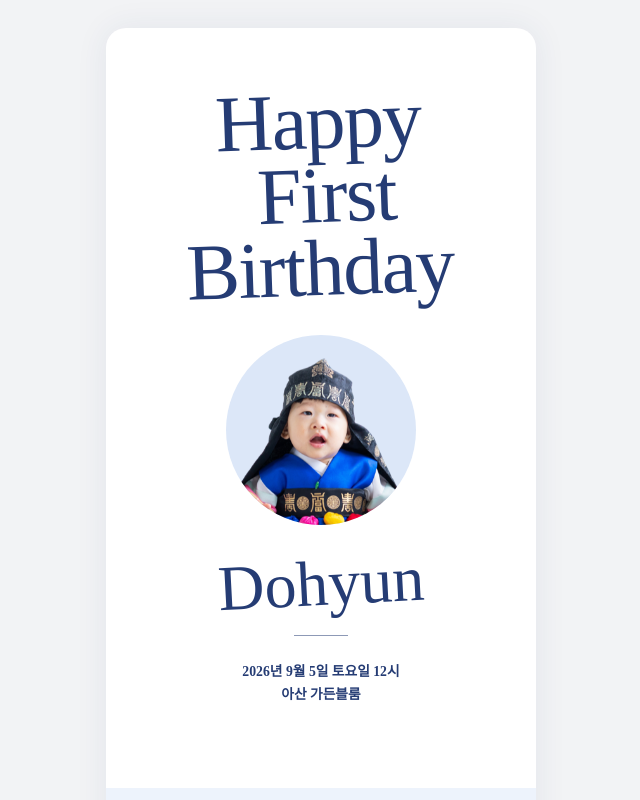
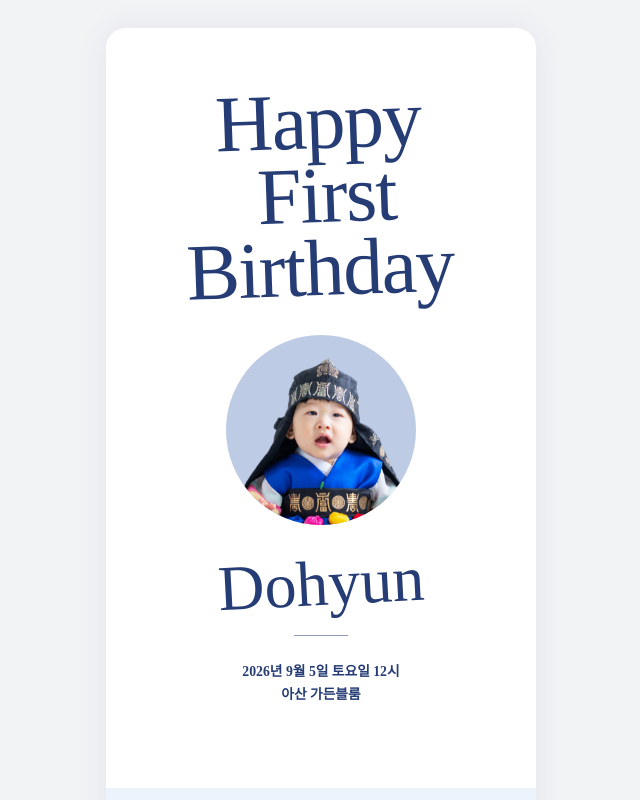
Before and after one commit to dahyeseol499/dohyun-invitation-site, a Next.js app: page / in a window 1280 px wide. Shown: the top 800 px of the page, without its empty margins (319-959 px from the left). Built offline with nearby package versions, Linux system fonts and the light colour scheme; a web font is replaced by a local one.

Commit message:
Adjust portrait color and alignment

```diff
--- a/app/globals.css
+++ b/app/globals.css
@@ -16,8 +16,8 @@ img { display: block; }
 .script-title { display: flex; margin: 0 0 28px; color: var(--ink); font-family: "Tirelessly Love You", cursive; font-size: 80px; font-weight: 400; font-synthesis: none; line-height: .92; letter-spacing: -.02em; flex-direction: column; text-rendering: geometricPrecision; transform: rotate(-2deg); -webkit-font-smoothing: antialiased; -moz-osx-font-smoothing: grayscale; }
 .script-title span:nth-child(2) { margin-left: 12px; }
 .script-title span:nth-child(3) { margin-left: -6px; }
-.portrait-wrap { width: 190px; height: 190px; overflow: hidden; border-radius: 50%; background: #dce7f8; }
-.portrait { width: 100%; height: 100%; object-fit: cover; object-position: 39% 57%; transform: scale(4) translateY(2px); }
+.portrait-wrap { width: 190px; height: 190px; overflow: hidden; border-radius: 50%; background: #bdcbe5; }
+.portrait { position: relative; left: 5px; width: 100%; height: 100%; object-fit: cover; object-position: 39% 57%; transform: scale(4) translateY(2px); }
 .script-name { margin: 27px 0 19px; font-family: "Tirelessly Love You", cursive; font-size: 64px; font-synthesis: none; line-height: 1; text-rendering: geometricPrecision; transform: rotate(-3deg); -webkit-font-smoothing: antialiased; -moz-osx-font-smoothing: grayscale; }
 .short-rule { width: 54px; height: 1px; margin-bottom: 24px; background: var(--ink); opacity: .52; }
 .hero-note { margin: 0; font-size: .86rem; font-weight: 600; line-height: 1.7; }
```
